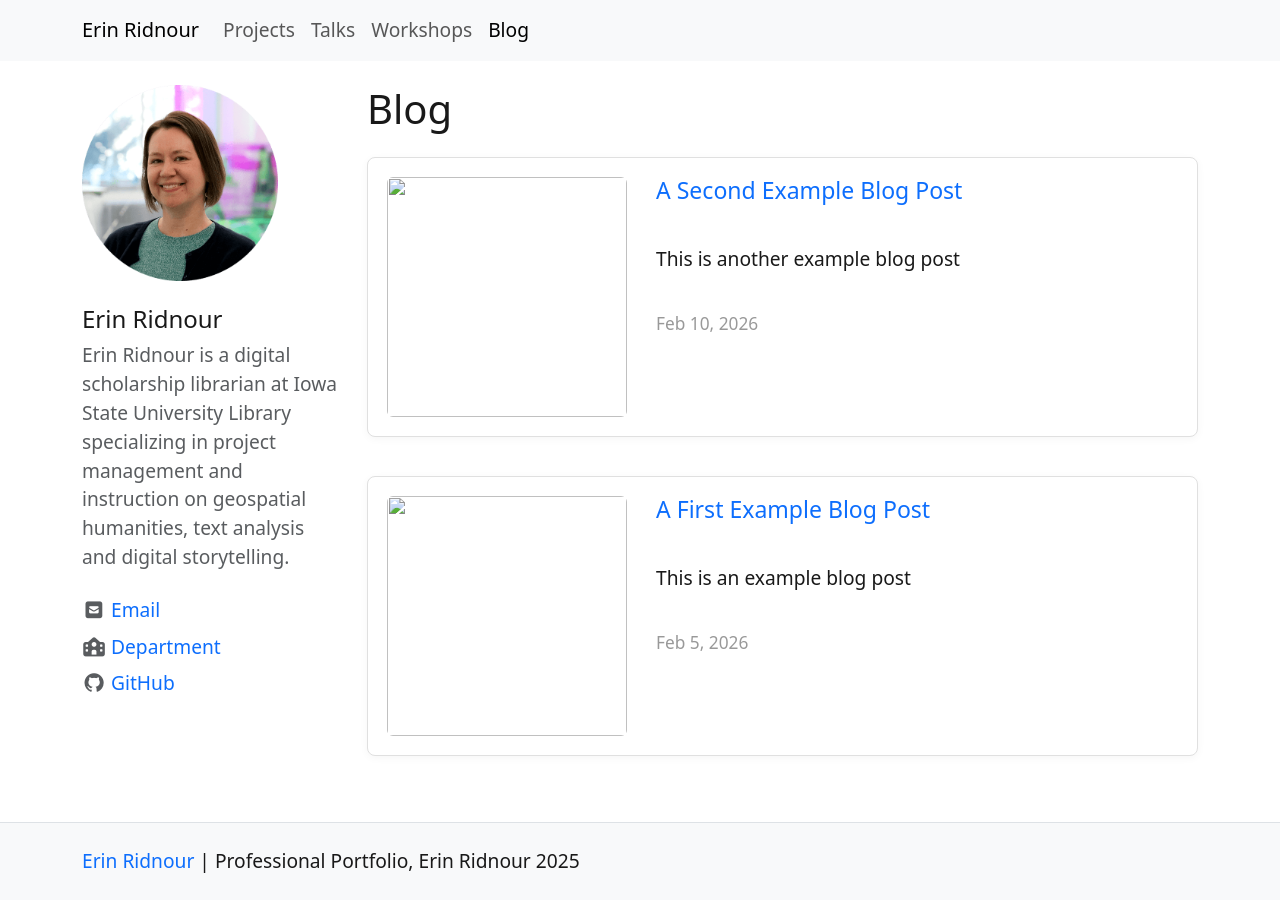
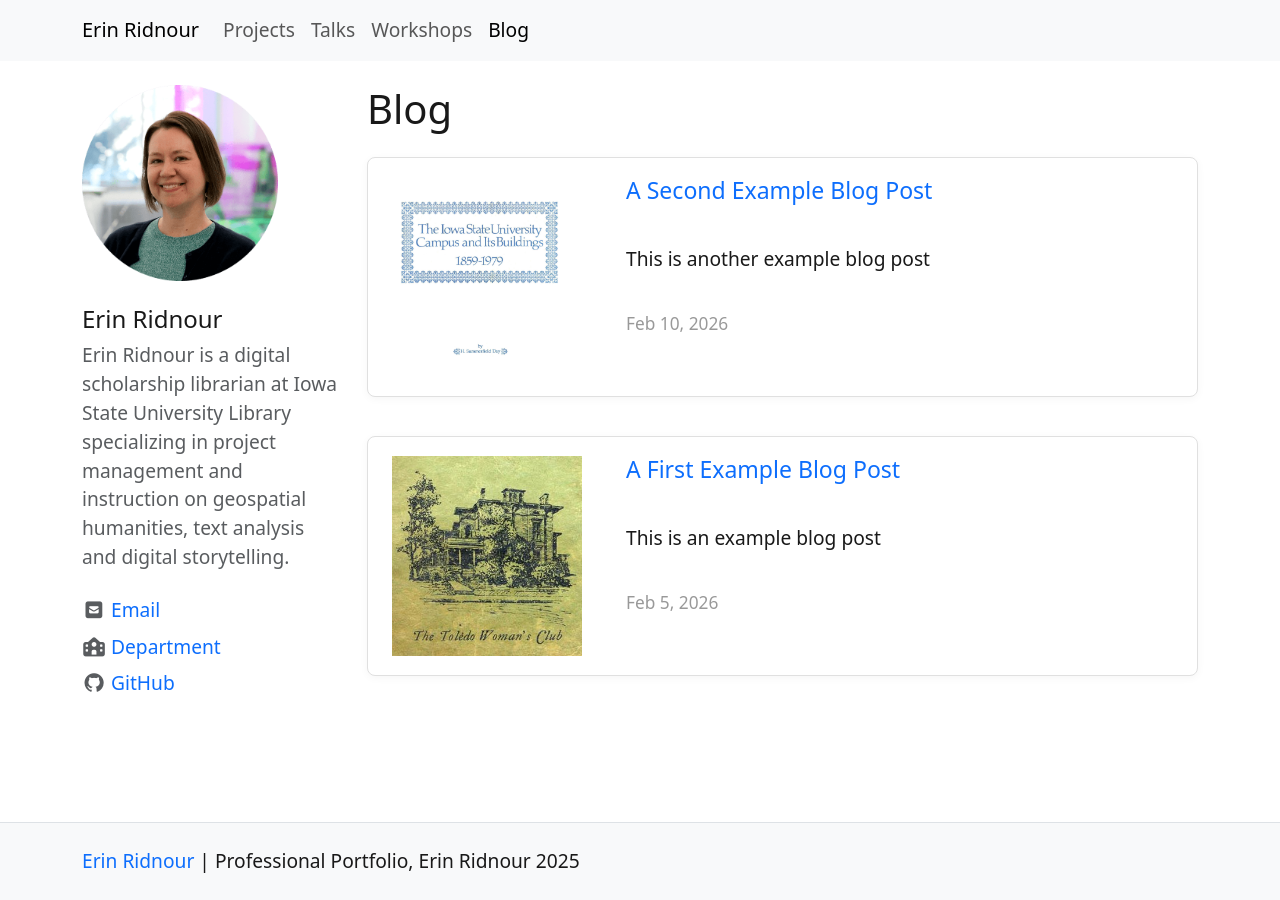
Before and after one commit to emanderson811/ridnour-portfolio, a Jekyll site: the page built from pages/blog.md, in a window 1280 px wide. Built offline with Jekyll 4.4.1, drawn with Linux system fonts in a browser that asks for light colours; nearby versions of some CDN libraries.

Commit message:
update blog

```diff
--- a/pages/blog.md
+++ b/pages/blog.md
@@ -18,7 +18,7 @@ nav_order: 4
     <li>
       <div class="post-card">
         {% if post.image %}
-        <img src="{{ post.image | relative_url }}" class="post-card-image" alt="{{ post.image-alt }}">
+        <img src="{{ '/assets/img/' | append: post.image | relative_url }}" class="blog-roll-image" alt="post.image-alt">
         {% endif %}
         <div class="post-card-content">
           <h2>
```
